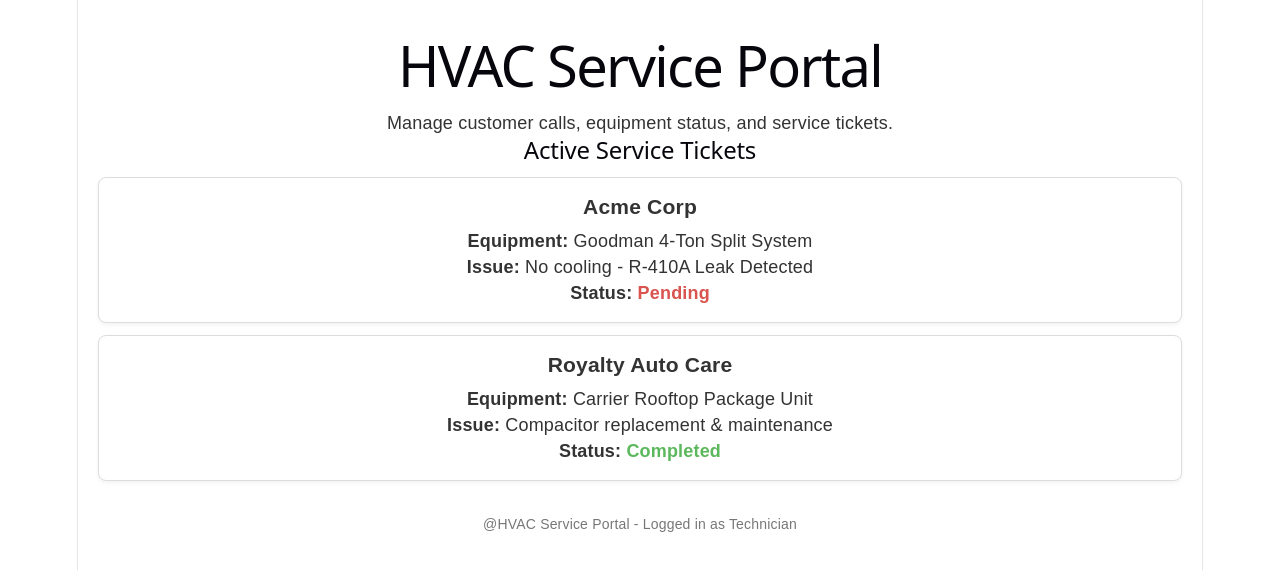
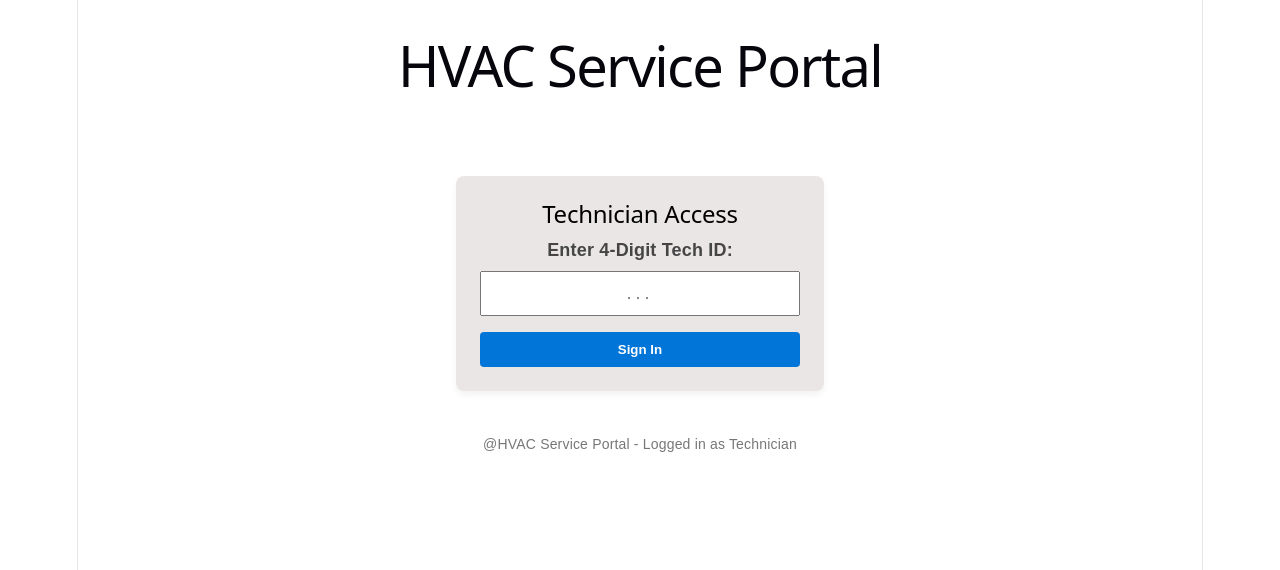
Before and after one commit to Slawson25/hvac-portal, a React (Vite) app: page / in a window 1280 px wide. Shown: the top 570 px of the page. Built offline with nearby package versions, Linux system fonts and the light colour scheme.

Commit message:
added SignIn page with techId

```diff
--- a/src/App.jsx
+++ b/src/App.jsx
@@ -1,14 +1,22 @@
-import React from 'react';
+import React, { useState } from 'react';
 import ServiceCard from './components/ServiceCard';
+import SignIn from './components/SignIn';
 
 function App() {
+
+  const [currentTech, setCurrentTech] = useState(null);
+
   return (
-    <div style={{ padding: '20px', fontFamily: 'Arial, sans-serif', color: '#333'}}>
+    <div style={{ padding: '20px', fontFamily: 'Arial, sans-serif', color: '#464545'}}>
       <header>
         <h1>HVAC Service Portal</h1>
-        <p>Manage customer calls, equipment status, and service tickets.</p>
+        <p class='subtitle'>Manage customer calls, equipment status, and service tickets.</p>
       </header>
       <main>
+        {!currentTech ? (
+          <SignIn onLogin={(id) => setCurrentTech(id)}/>
+        ) : (
+          <div>
         <h2>Active Service Tickets</h2>
         <ServiceCard
           customer="Acme Corp"
@@ -23,6 +31,14 @@
           issue="Compacitor replacement & maintenance"
           status="Completed"
           />
+
+          <button
+            onClick={() => setCurrentTech(null)}
+            style={{ marginTop: '20px', padding: '8px 16px', backgroundColor: '#d9534f', color: '#fff', border: 'none', borderRadius: '4px', cursor: 'pointer' }}>
+              Sign Out
+            </button>
+          </div>
+          )}
       </main>
 
       <footer style={{ marginTop: '30px', color: '#777', fontSize: '14px'}}>
--- /dev/null
+++ b/src/components/SignIn.jsx
@@ -0,0 +1,39 @@
+import React, { useState} from 'react';
+
+function SignIn({ onLogin }) {
+    const [techId, setTechId] = useState('');
+
+    const handleSubmit = (e) => {
+        e.preventDefault();
+        if (techId.length === 4) {
+            onLogin(techId);
+        } else {
+            alert('Please enter a valid 4-digit Tech ID');
+        }
+    };
+
+return (
+    <div style={{ maxWidth: '320px', margin: '40px auto', padding: '24px', borderRadius: '8px', boxShadow: '0 4px 6px rgba(0,0,0,0.05)', backgroundColor: '#ebe6e6' }}>
+        <h2 class='title' style={{ marginTop: 0 }}> Technician Access</h2>
+        <form onSubmit={handleSubmit}>
+            <div style={{ marginBottom: '16px' }}>
+                <label style={{ display: 'block', marginBottom: '8px', fontWeight: 'bold', }}>
+                    Enter 4-Digit Tech ID:
+                </label>
+                <input
+                    type="password"
+                    maxLength="4"
+                    value={techId}
+                    onChange={(e) => setTechId(e.target.value)}
+                    placeholder="..."
+                    style={{ width: '100%', padding: '10px', fontSize: '18px', textAlign: 'center', letterSpacing: '4px', boxSizing: 'border-box' }}/>
+            </div>
+            <button type="submit" style= {{ width: '100%', padding: '10px', backgroundColor: '#0275d8', color: '#fff', border: 'none', borderRadius: '4px', cursor: 'pointer', fontWeight: 'bold' }}>
+                Sign In
+                </button>
+        </form>
+    </div>
+);
+}
+
+export default SignIn;
--- a/src/index.css
+++ b/src/index.css
@@ -109,3 +109,11 @@
   padding: 4px 8px;
   background: var(--code-bg);
 }
+
+.title {
+  color: #000;
+}
+
+.subtitle {
+  color: #fff;
+}
```
